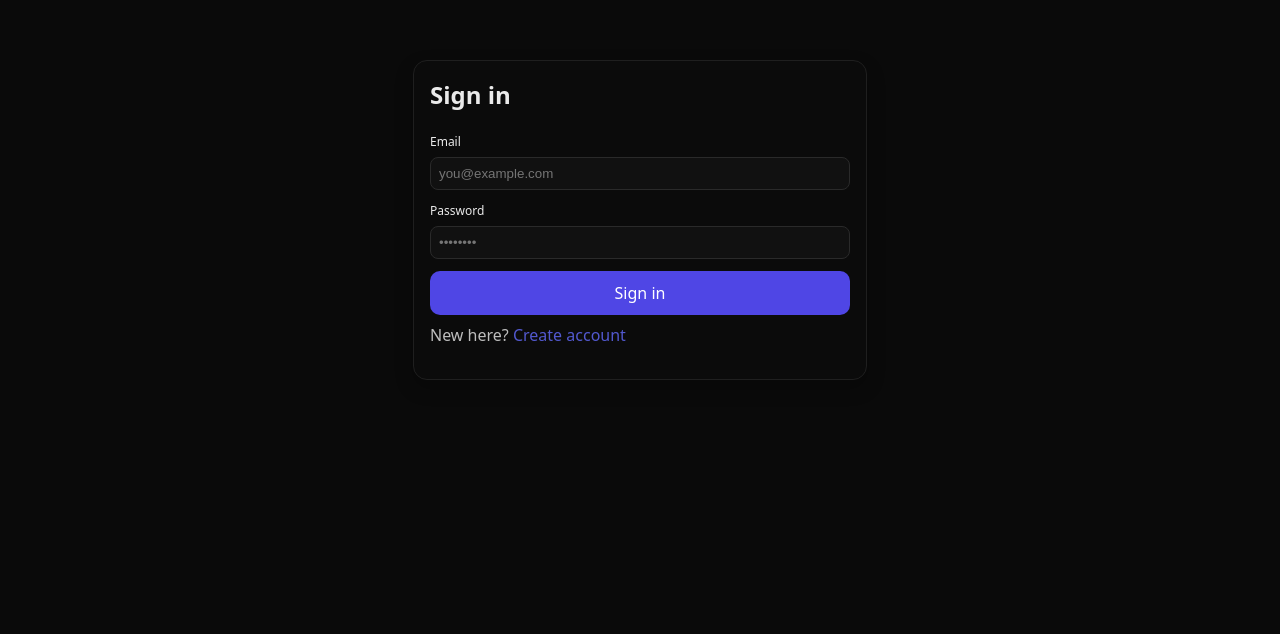
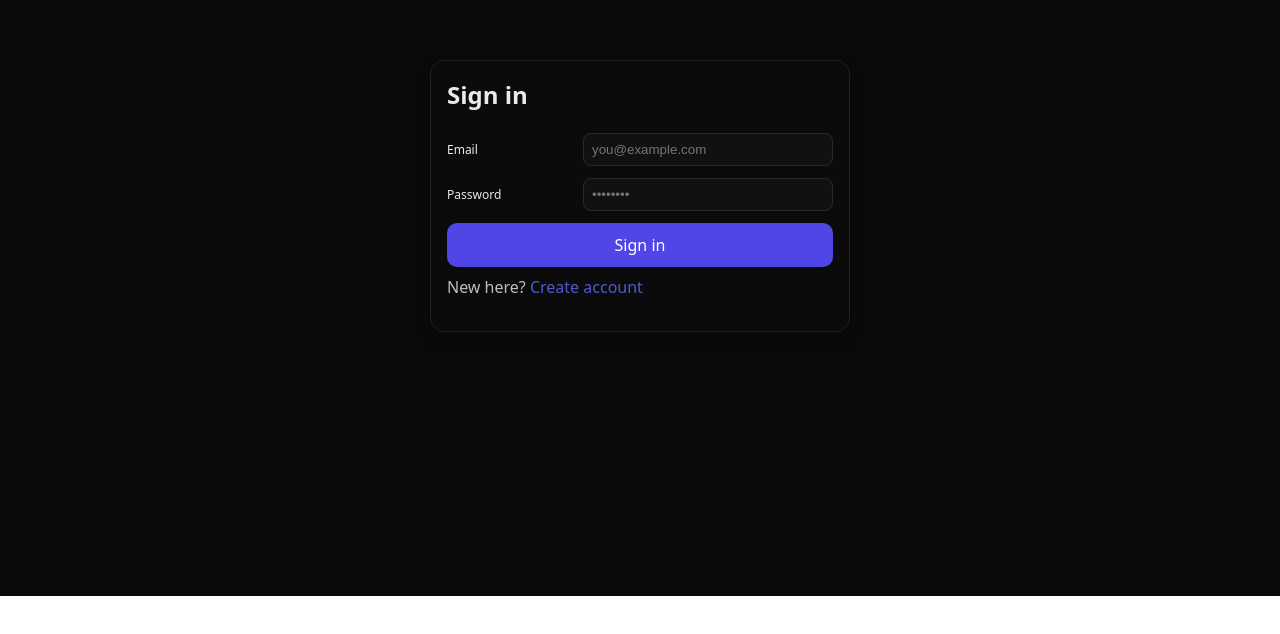
Before and after one commit to developer-akbar/personal-dashboard, a React (Vite) app in the folder frontend/: page /#/login in a window 1280 px wide. Shown: the part 204-838 px from the top of the page. After the commit the page ends 800 px from the top, so only its background shows below. Built offline with nearby package versions, Linux system fonts and the light colour scheme; no server answers.

Commit message:
styles updated

```diff
--- a/frontend/src/App.css
+++ b/frontend/src/App.css
@@ -1,29 +1,152 @@
-body { background:#0a0a0a; color:#eaeaea }
-#root{ max-width:1100px; margin:0 auto; padding:24px }
+* {
+  box-sizing: border-box;
+}
+body {
+  background: #0a0a0a;
+  color: #eaeaea;
+}
+#root {
+  max-width: 1100px;
+  margin: 0 auto;
+  padding-inline: 1rem;
+}
 
-.topbar{ display:flex; align-items:center; gap:10px; margin-bottom:16px }
-.topbar{ flex-wrap: wrap }
-.topbar button{ display:inline-flex; align-items:center; gap:8px }
-.spacer{ flex:1 }
-.container{ display:flex; flex-direction:column; gap:16px }
-.grid{ display:grid; grid-template-columns: repeat(3,minmax(0,1fr)); gap:14px }
-@media (max-width: 900px){ .grid{ grid-template-columns: repeat(2,minmax(0,1fr)) } }
-@media (max-width: 600px){ .grid{ grid-template-columns: 1fr } }
+.topbar {
+  display: flex;
+  align-items: center;
+  gap: 10px;
+  margin-bottom: 1rem;
+}
+.topbar {
+  flex-wrap: wrap;
+}
+.topbar button {
+  display: inline-flex;
+  align-items: center;
+  gap: 8px;
+}
+.spacer {
+  flex: 1;
+}
+.container {
+  display: flex;
+  flex-direction: column;
+  gap: 16px;
+}
+.grid {
+  display: grid;
+  grid-template-columns: repeat(3, minmax(0, 1fr));
+  gap: 14px;
+}
+@media (max-width: 900px) {
+  .grid {
+    grid-template-columns: repeat(2, minmax(0, 1fr));
+  }
+}
+@media (max-width: 600px) {
+  .grid {
+    grid-template-columns: 1fr;
+  }
+}
 
-.panel{ background:#0b0b0b; border:1px solid #1f1f1f; border-radius:14px; padding:16px; box-shadow:0 8px 18px rgba(0,0,0,.25) }
-.centered{ display:flex; align-items:center; justify-content:center; min-height:100vh }
-.primary{ background:#4f46e5; color:#fff }
-.muted{ background:#222; color:#ddd }
-.danger{ background:#ef4444; color:#fff }
+.panel {
+  background: #0b0b0b;
+  border: 1px solid #1f1f1f;
+  border-radius: 14px;
+  padding: 16px;
+  box-shadow: 0 8px 18px rgba(0, 0, 0, 0.25);
+}
+.centered {
+  display: flex;
+  align-items: center;
+  justify-content: center;
+  min-height: 100vh;
+}
+.primary {
+  background: #4f46e5;
+  color: #fff;
+}
+.muted {
+  background: #222;
+  color: #ddd;
+}
+.danger {
+  background: #ef4444;
+  color: #fff;
+}
 
-button{ border-radius:10px }
-label{ display:flex; flex-direction:column; gap:6px; font-size:12px }
-input, select{ background:#111; border:1px solid #2a2a2a; border-radius:10px; padding:9px 10px; color:#fff }
+button {
+  border-radius: 10px;
+}
+.form-row {
+  display: flex;
+  justify-content: space-between;
+  align-items: center;
+  gap: 1rem;
+}
+label {
+  font-size: 12px;
+}
+.form-row label {
+  flex: 1;
+}
 
-.totals{ display:flex; flex-wrap:wrap; gap:8px }
-.pill{ background:#111; border:1px solid #242424; border-radius:999px; padding:8px 14px; white-space:nowrap }
+.form-row input {
+  width: 250px;
+}
+input,
+select {
+  background: #111;
+  border: 1px solid #2a2a2a;
+  border-radius: 10px;
+  padding: 9px 10px;
+  color: #fff;
+}
 
-@media (max-width:600px){
-  #root{ padding:16px }
-  .topbar{ gap:8px }
+.totals {
+  display: flex;
+  flex-wrap: wrap;
+  gap: 8px;
 }
+.pill {
+  background: #111;
+  border: 1px solid #242424;
+  border-radius: 999px;
+  padding: 8px 14px;
+  white-space: nowrap;
+}
+
+.account-details {
+  display: flex;
+  justify-content: space-between;
+  gap: 4px;
+}
+
+.avatar {
+  width: 3rem;
+  height: 3rem;
+  border-radius: 999px;
+  border: 2px dotted #9b2710;
+  background: #109b71;
+  display: inline-flex;
+  align-items: center;
+  justify-content: center;
+  font-weight: 700;
+}
+
+.action-buttons {
+  display: flex;
+  justify-content: flex-end;
+  gap: 1rem;
+  flex-wrap: wrap;
+}
+
+.profile-menu > *:hover {
+  background: rgb(72, 70, 70) !important;
+}
+
+@media (max-width: 600px) {
+  .topbar {
+    gap: 8px;
+  }
+}
--- a/frontend/src/components/HeaderAvatar.jsx
+++ b/frontend/src/components/HeaderAvatar.jsx
@@ -1,36 +1,65 @@
-import { useState, useRef, useEffect } from 'react'
-import { useAuth } from '../store/useAuth'
-import { Link } from 'react-router-dom'
+import { useState, useRef, useEffect } from "react";
+import { useAuth } from "../store/useAuth";
+import { Link } from "react-router-dom";
 
-export default function HeaderAvatar(){
-  const { user, logout } = useAuth()
-  const [open,setOpen]=useState(false)
-  const ref=useRef(null)
-  useEffect(()=>{
-    function onDoc(e){ if(ref.current && !ref.current.contains(e.target)) setOpen(false) }
-    document.addEventListener('click', onDoc)
-    return ()=> document.removeEventListener('click', onDoc)
-  },[])
-  const letter = (user?.name||user?.email||'?').slice(0,1).toUpperCase()
+export default function HeaderAvatar() {
+  const { user, logout } = useAuth();
+  const [open, setOpen] = useState(false);
+  const ref = useRef(null);
+  useEffect(() => {
+    function onDoc(e) {
+      if (ref.current && !ref.current.contains(e.target)) setOpen(false);
+    }
+    document.addEventListener("click", onDoc);
+    return () => document.removeEventListener("click", onDoc);
+  }, []);
+  const letter = (user?.name || user?.email || "?").slice(0, 1).toUpperCase();
   return (
-    <div ref={ref} style={{position:'relative'}}>
-      <button className="muted" onClick={()=>setOpen(v=>!v)} style={{display:'inline-flex',alignItems:'center',gap:8}}>
-        <span style={{width:28,height:28,borderRadius:'999px',background:'#222',display:'inline-flex',alignItems:'center',justifyContent:'center',fontWeight:700}}>
-          {letter}
-        </span>
-        <span>{user?.name||user?.email}</span>
+    <div ref={ref} style={{ position: "relative" }}>
+      <button
+        className="muted avatar"
+        onClick={() => setOpen((v) => !v)}
+        style={{ display: "inline-flex", alignItems: "center", gap: 8 }}
+      >
+        <span style={{ fontSize: "1rem" }}>{letter}</span>
+
+        {/* <span>{user?.name || user?.email}</span> */}
       </button>
       {open && (
-        <div style={{position:'absolute',right:0,top:'calc(100% + 8px)',background:'#0b0b0b',border:'1px solid #1f1f1f',borderRadius:12,minWidth:200,boxShadow:'0 8px 18px rgba(0,0,0,.25)',zIndex:1000}}>
-          <Link to="/account" onClick={()=>setOpen(false)} style={itemStyle}>View Profile</Link>
-          <Link to="/account" onClick={()=>setOpen(false)} style={itemStyle}>Edit Profile</Link>
-          <Link to="/account" onClick={()=>setOpen(false)} style={itemStyle}>Change Password</Link>
-          <Link to="/settings" onClick={()=>setOpen(false)} style={itemStyle}>Settings</Link>
-          <button onClick={logout} style={{...itemStyle,width:'100%',textAlign:'left'}}>Logout</button>
+        <div className="profile-menu"
+          style={{
+            position: "absolute",
+            right: 0,
+            top: "calc(100% + 8px)",
+            background: "#0b0b0b",
+            border: "1px solid #1f1f1f",
+            borderRadius: 12,
+            minWidth: 200,
+            boxShadow: "0 8px 18px rgba(0,0,0,.25)",
+            zIndex: 1000,
+          }}
+        >
+          <Link to="/account" onClick={() => setOpen(false)} style={itemStyle}>
+            View Profile
+          </Link>
+          <Link
+            onClick={logout}
+            style={{ ...itemStyle, width: "100%", textAlign: "left" }}
+          >
+            Logout
+          </Link>
         </div>
       )}
     </div>
-  )
+  );
 }
 
-const itemStyle = { display:'block', padding:'10px 12px', color:'#eaeaea', textDecoration:'none', background:'transparent', border:0, cursor:'pointer' }
+const itemStyle = {
+  display: "block",
+  padding: "10px 12px",
+  color: "#eaeaea",
+  textDecoration: "none",
+  background: "transparent",
+  border: 0,
+  cursor: "pointer",
+};
--- a/frontend/src/pages/Login.jsx
+++ b/frontend/src/pages/Login.jsx
@@ -1,36 +1,67 @@
-import { useState } from 'react'
-import { Toaster } from 'react-hot-toast'
-import toast from 'react-hot-toast'
-import { Link, useNavigate } from 'react-router-dom'
-import { useAuth } from '../store/useAuth'
+import { useState } from "react";
+import { Toaster } from "react-hot-toast";
+import toast from "react-hot-toast";
+import { Link, useNavigate } from "react-router-dom";
+import { useAuth } from "../store/useAuth";
 
-export default function Login(){
-  const nav = useNavigate()
-  const { login, loading } = useAuth()
-  const [email,setEmail]=useState('')
-  const [password,setPassword]=useState('')
+export default function Login() {
+  const nav = useNavigate();
+  const { login, loading } = useAuth();
+  const [email, setEmail] = useState("");
+  const [password, setPassword] = useState("");
 
-  async function onSubmit(e){
-    e.preventDefault()
-    const emailOk = /.+@.+\..+/.test(email)
-    if(!emailOk) return toast.error('Enter a valid email')
-    if(password.length < 6) return toast.error('Password must be at least 6 characters')
-    await login(email,password)
-    nav('/dashboard')
+  async function onSubmit(e) {
+    e.preventDefault();
+    const emailOk = /.+@.+\..+/.test(email);
+    if (!emailOk) return toast.error("Enter a valid email");
+    if (password.length < 6)
+      return toast.error("Password must be at least 6 characters");
+    await login(email, password);
+    nav("/dashboard");
   }
 
   return (
     <div className="centered">
-      <div className="panel" style={{minWidth:320, maxWidth:420, width:'100%'}}>
-        <h2 style={{marginTop:0}}>Sign in</h2>
-        <form onSubmit={onSubmit} style={{display:'flex',flexDirection:'column',gap:12}}>
-          <label>Email<input value={email} onChange={e=>setEmail(e.target.value)} required type="email" placeholder="you@example.com"/></label>
-          <label>Password<input value={password} onChange={e=>setPassword(e.target.value)} required type="password" placeholder="••••••••"/></label>
-          <button disabled={loading} className="primary" type="submit">{loading? 'Signing in...' : 'Sign in'}</button>
+      <div
+        className="panel"
+        style={{ minWidth: 320, maxWidth: 420, width: "100%" }}
+      >
+        <h2 style={{ marginTop: 0 }}>Sign in</h2>
+        <form
+          onSubmit={onSubmit}
+          style={{ display: "flex", flexDirection: "column", gap: 12 }}
+        >
+          <div className="form-row">
+            <label htmlFor="email">Email</label>
+            <input
+              value={email}
+              onChange={(e) => setEmail(e.target.value)}
+              required
+              type="email"
+              placeholder="you@example.com"
+              id="email"
+            />
+          </div>
+          <div className="form-row">
+            <label htmlFor="password">Password</label>
+            <input
+              value={password}
+              onChange={(e) => setPassword(e.target.value)}
+              id="password"
+              required
+              type="password"
+              placeholder="••••••••"
+            />
+          </div>
+          <button disabled={loading} className="primary" type="submit">
+            {loading ? "Signing in..." : "Sign in"}
+          </button>
         </form>
-        <p style={{opacity:.8,marginTop:8}}>New here? <Link to="/register">Create account</Link></p>
+        <p style={{ opacity: 0.8, marginTop: 8 }}>
+          New here? <Link to="/register">Create account</Link>
+        </p>
       </div>
-      <Toaster/>
+      <Toaster />
     </div>
-  )
+  );
 }
```
Also changed, not shown: frontend/src/components/AccountCard.jsx (+32 -13 lines), frontend/src/components/AccountCard.module.css (+79 -13 lines), frontend/src/pages/Dashboard.jsx (+150 -78 lines).
